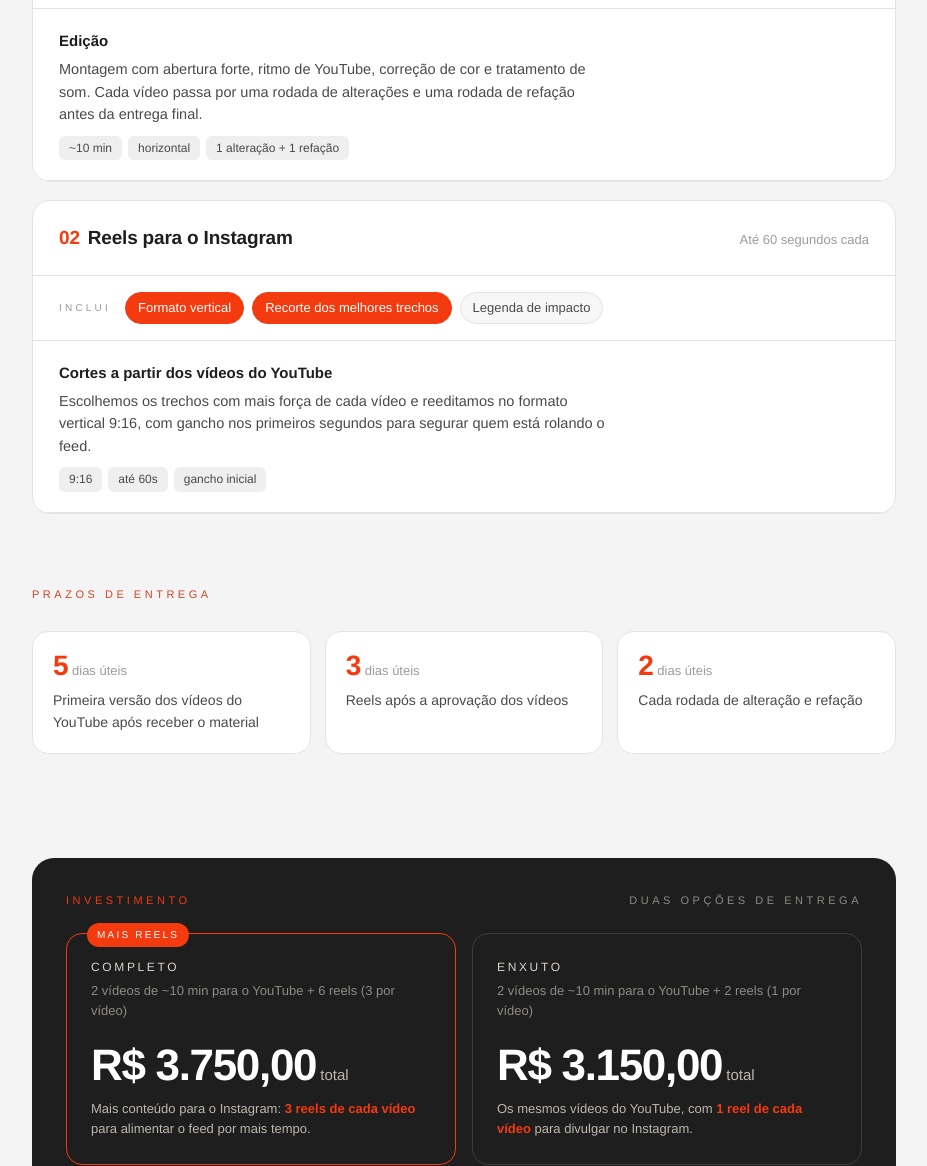
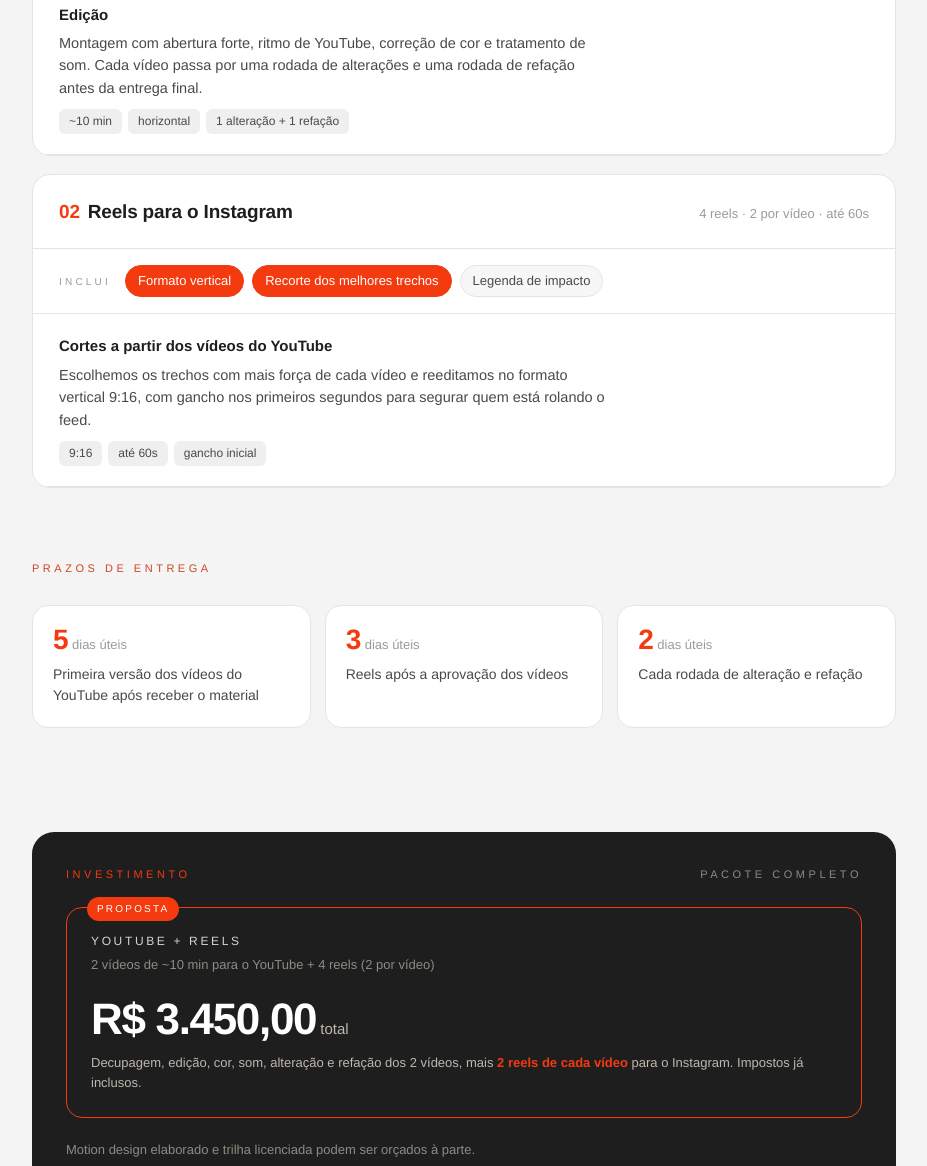
Before and after one commit to agnusfilmsco/propostas, a plain HTML site: page eleven-filmes-2026603/index.html in a window 1280 px wide. Shown: the part 1634-2800 px from the top of the page, without its empty margins (176-1103 px from the left). Drawn offline with Linux system fonts and the light colour scheme.

Commit message:
Eleven Filmes: opção única com 2 vídeos e 4 reels (R$ 3.450)
Co-Authored-By: Claude Opus 5.5 <noreply@anthropic.com>
Claude-Session: https://claude.ai/code/session_019jNB7526vjHjLHvaRnqpxU

```diff
--- a/eleven-filmes-2026603/index.html
+++ b/eleven-filmes-2026603/index.html
@@ -207,7 +207,7 @@ const PROPOSTA = {
   cliente: "ELEVEN FILMES",
   projeto: "Bollard Boys · Edição de 2 vídeos para o YouTube e reels para o Instagram",
   meta: [
-    ["Formato", "2 vídeos de ~10 min + reels de até 60s"],
+    ["Formato", "2 vídeos de ~10 min + 4 reels de até 60s"],
     ["Canal", "Bollard Boys"],
     ["Plataformas", "YouTube e Instagram"],
     ["Referência", "ORÇ #2026603 · V1"]
@@ -217,7 +217,7 @@ const PROPOSTA = {
   intro: [
     "Um bom vídeo de YouTube se decide na edição. O nosso trabalho é encontrar o que importa no material do Bollard Boys: assistir tudo, separar os melhores momentos e montar dois vídeos de cerca de 10 minutos com ritmo para segurar a audiência do começo ao fim.",
     "Dos mesmos vídeos saem os reels de até 60 segundos para o Instagram, com os trechos mais fortes recortados no formato vertical para levar quem rola o feed até o canal.",
-    "Montamos duas opções de entrega para vocês escolherem a quantidade de reels."
+    "São 4 reels no total, 2 de cada vídeo."
   ],
 
   escopo: [
@@ -236,7 +236,7 @@ const PROPOSTA = {
     },
     {
       titulo: "Reels para o Instagram",
-      resumo: "Até 60 segundos cada",
+      resumo: "4 reels · 2 por vídeo · até 60s",
       inclui: [["Formato vertical", true], ["Recorte dos melhores trechos", true], ["Legenda de impacto", false]],
       itens: [
         { nome: "Cortes a partir dos vídeos do YouTube",
@@ -254,14 +254,12 @@ const PROPOSTA = {
 
   investimento: {
     titulo: "Investimento",
-    lateral: "Duas opções de entrega",
+    lateral: "Pacote completo",
     opcoes: [
-      { titulo: "Completo", sub: "2 vídeos de ~10 min para o YouTube + 6 reels (3 por vídeo)",
-        valor: "R$ 3.750,00", sufixo: "total", det: "Mais conteúdo para o Instagram: <b>3 reels de cada vídeo</b> para alimentar o feed por mais tempo.", destaque: "Mais reels" },
-      { titulo: "Enxuto", sub: "2 vídeos de ~10 min para o YouTube + 2 reels (1 por vídeo)",
-        valor: "R$ 3.150,00", sufixo: "total", det: "Os mesmos vídeos do YouTube, com <b>1 reel de cada vídeo</b> para divulgar no Instagram." }
+      { titulo: "YouTube + reels", sub: "2 vídeos de ~10 min para o YouTube + 4 reels (2 por vídeo)",
+        valor: "R$ 3.450,00", sufixo: "total", det: "Decupagem, edição, cor, som, alteração e refação dos 2 vídeos, mais <b>2 reels de cada vídeo</b> para o Instagram. Impostos já inclusos.", destaque: "Proposta" }
     ],
-    nota: "As duas opções incluem decupagem, edição, cor, som, uma rodada de alteração e uma de refação por vídeo, além de impostos. Motion design elaborado e trilha licenciada podem ser orçados à parte."
+    nota: "Motion design elaborado e trilha licenciada podem ser orçados à parte."
   },
 
   referencias: {
```
Also changed, not shown: 1 other file.
